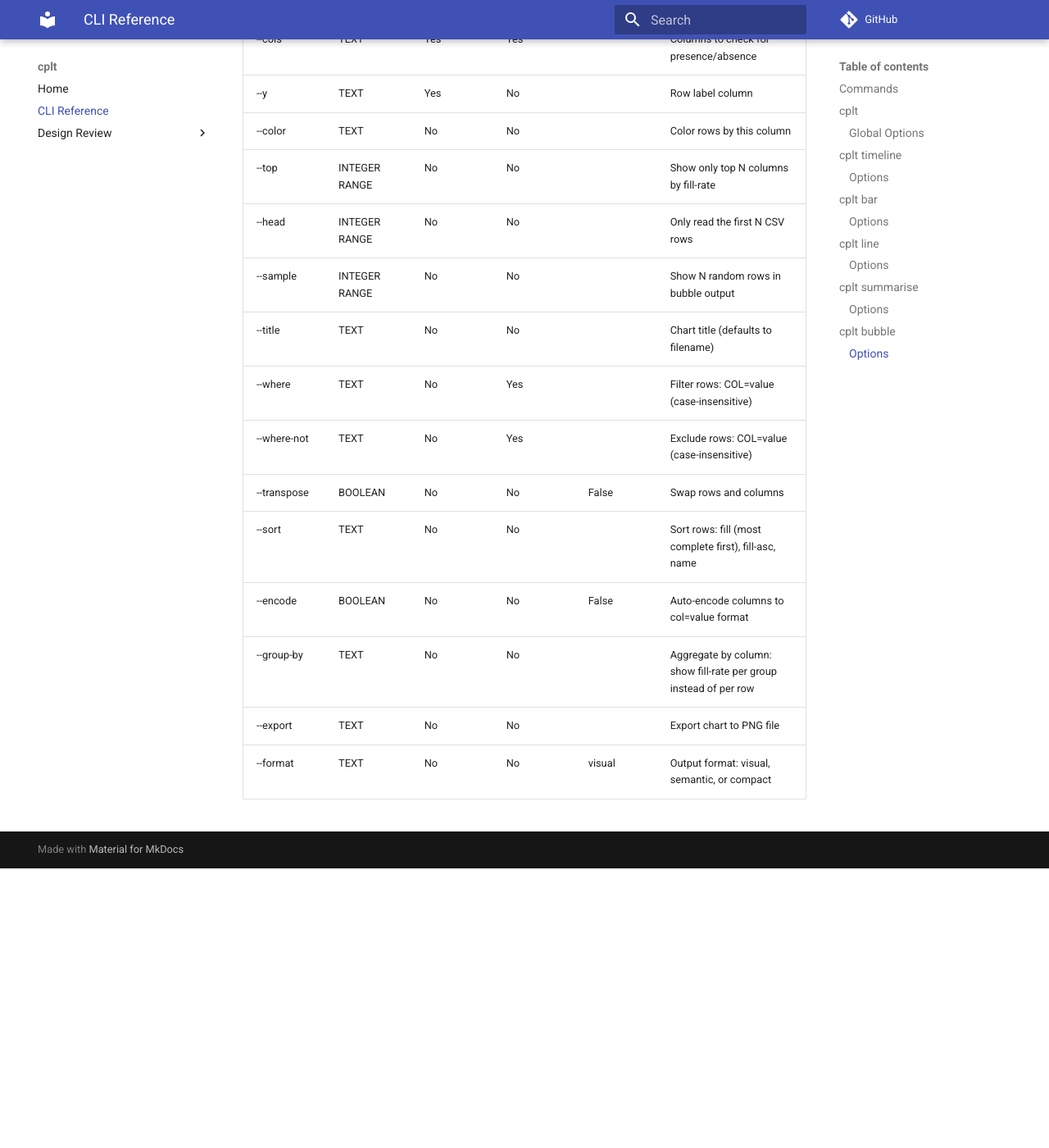
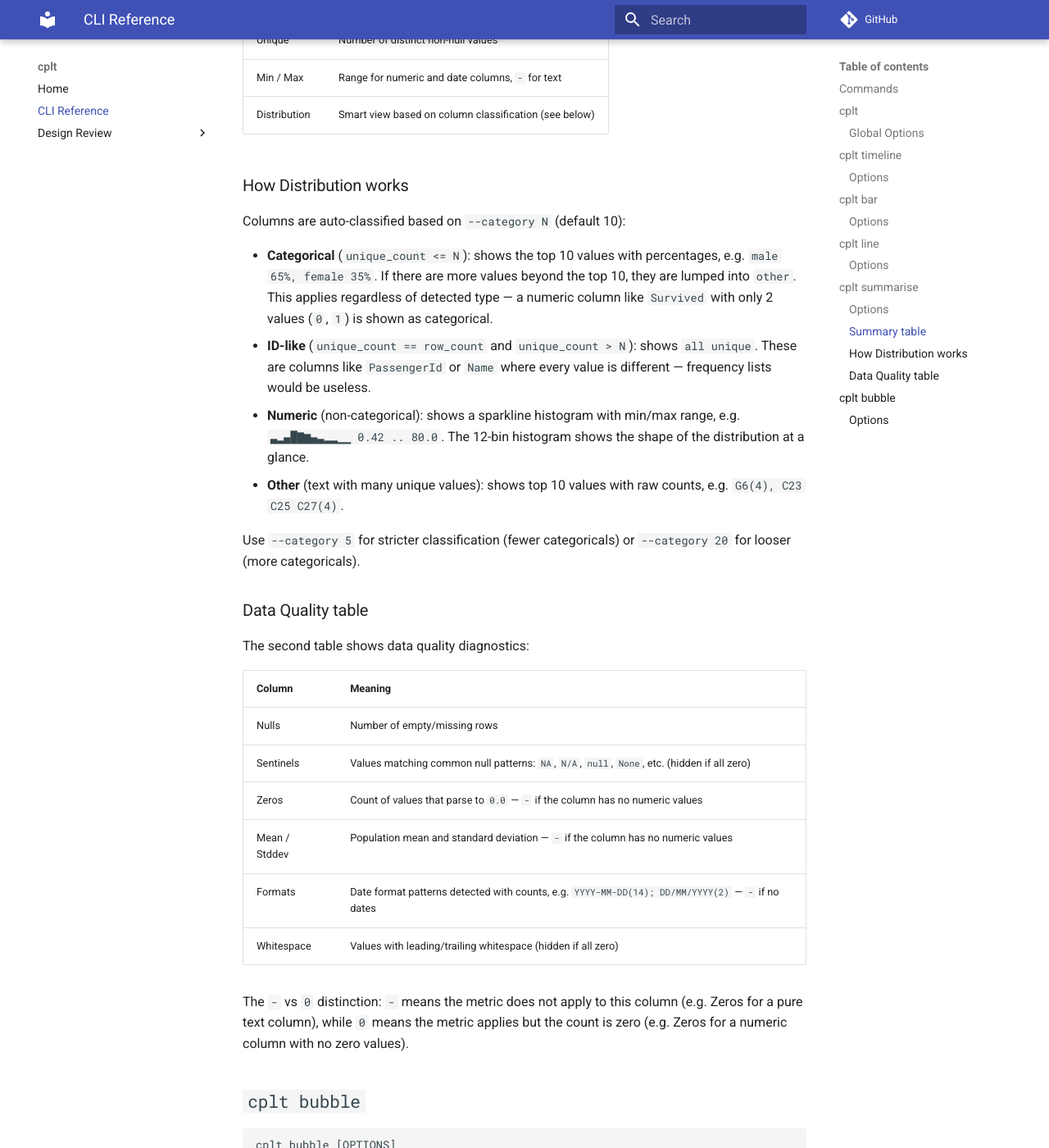
Before and after one commit to Warhorze/cplt, an MkDocs documentation site: the page built from docs/cli.md, in a window 1280 px wide and 1400 px high, scrolled down 5937 px. Shown: the whole window at 82% size. Built offline with MkDocs 1.6.1 and Material for MkDocs 9.7.7, drawn with Linux system fonts in a browser that asks for light colours; comment, search, counter and statistics services are not loaded; before the commit the page ends 6996 px from its top, so only the background shows below that; some of the changed text lies outside the part shown.

Commit message:
refactor(summarise): polish distribution, docs, and README (#6)
- Single-line colored percentages instead of multi-line stacked bar
- Show top 10 categories instead of 5 (TOP_N_VALUES constant)
- Remove brackets from "all unique"
- Remove Mixed Types/Examples columns from Data Quality table
- 12-bin histograms instead of 20
- Add docs for summarise output: categories, 0 vs -, Distribution logic
- Add commands to reproduce each README screenshot

Co-authored-by: Claude Opus 4.6 <noreply@anthropic.com>

````diff
--- a/docs/cli.md
+++ b/docs/cli.md
@@ -118,7 +118,7 @@ Plot a line chart from CSV columns.
 cplt summarise [OPTIONS]
 ```
 
-Print a summary of a CSV file — column types, counts, nulls, top values.
+Print a summary of a CSV file — column types, counts, nulls, and smart distribution views.
 
 ### Options
 
@@ -130,7 +130,46 @@ Print a summary of a CSV file — column types, counts, nulls, top values.
 | --where | TEXT | No | Yes |  | Filter rows: COL=value (case-insensitive) |
 | --where-not | TEXT | No | Yes |  | Exclude rows: COL=value (case-insensitive) |
 | --export | TEXT | No | No |  | Export chart to PNG file |
+| --category | INTEGER RANGE | No | No | 10 | Category threshold: columns with <= N unique values are treated as categorical |
 | --format | TEXT | No | No | visual | Output format: visual, semantic, or compact |
+
+### Summary table
+
+The main table shows one row per CSV column:
+
+| Column | Meaning |
+| --- | --- |
+| Type | Detected type: `numeric`, `date`, or `text` |
+| Nulls | Number of empty/missing rows |
+| Unique | Number of distinct non-null values |
+| Min / Max | Range for numeric and date columns, `-` for text |
+| Distribution | Smart view based on column classification (see below) |
+
+### How Distribution works
+
+Columns are auto-classified based on `--category N` (default 10):
+
+- **Categorical** (`unique_count <= N`): shows the top 10 values with percentages, e.g. `male 65%, female 35%`. If there are more values beyond the top 10, they are lumped into `other`. This applies regardless of detected type — a numeric column like `Survived` with only 2 values (`0`, `1`) is shown as categorical.
+- **ID-like** (`unique_count == row_count` and `unique_count > N`): shows `all unique`. These are columns like `PassengerId` or `Name` where every value is different — frequency lists would be useless.
+- **Numeric** (non-categorical): shows a sparkline histogram with min/max range, e.g. `▃▂▄█▇▆▄▃▂▂▁▁ 0.42 .. 80.0`. The 12-bin histogram shows the shape of the distribution at a glance.
+- **Other** (text with many unique values): shows top 10 values with raw counts, e.g. `G6(4), C23 C25 C27(4)`.
+
+Use `--category 5` for stricter classification (fewer categoricals) or `--category 20` for looser (more categoricals).
+
+### Data Quality table
+
+The second table shows data quality diagnostics:
+
+| Column | Meaning |
+| --- | --- |
+| Nulls | Number of empty/missing rows |
+| Sentinels | Values matching common null patterns: `NA`, `N/A`, `null`, `None`, etc. (hidden if all zero) |
+| Zeros | Count of values that parse to `0.0` — `-` if the column has no numeric values |
+| Mean / Stddev | Population mean and standard deviation — `-` if the column has no numeric values |
+| Formats | Date format patterns detected with counts, e.g. `YYYY-MM-DD(14); DD/MM/YYYY(2)` — `-` if no dates |
+| Whitespace | Values with leading/trailing whitespace (hidden if all zero) |
+
+The `-` vs `0` distinction: `-` means the metric does not apply to this column (e.g. Zeros for a pure text column), while `0` means the metric applies but the count is zero (e.g. Zeros for a numeric column with no zero values).
 
 ## `cplt bubble`
 
````
Also changed, not shown: README.md (+20 -0 lines), assets/images/summarise.png, 5 other files.
